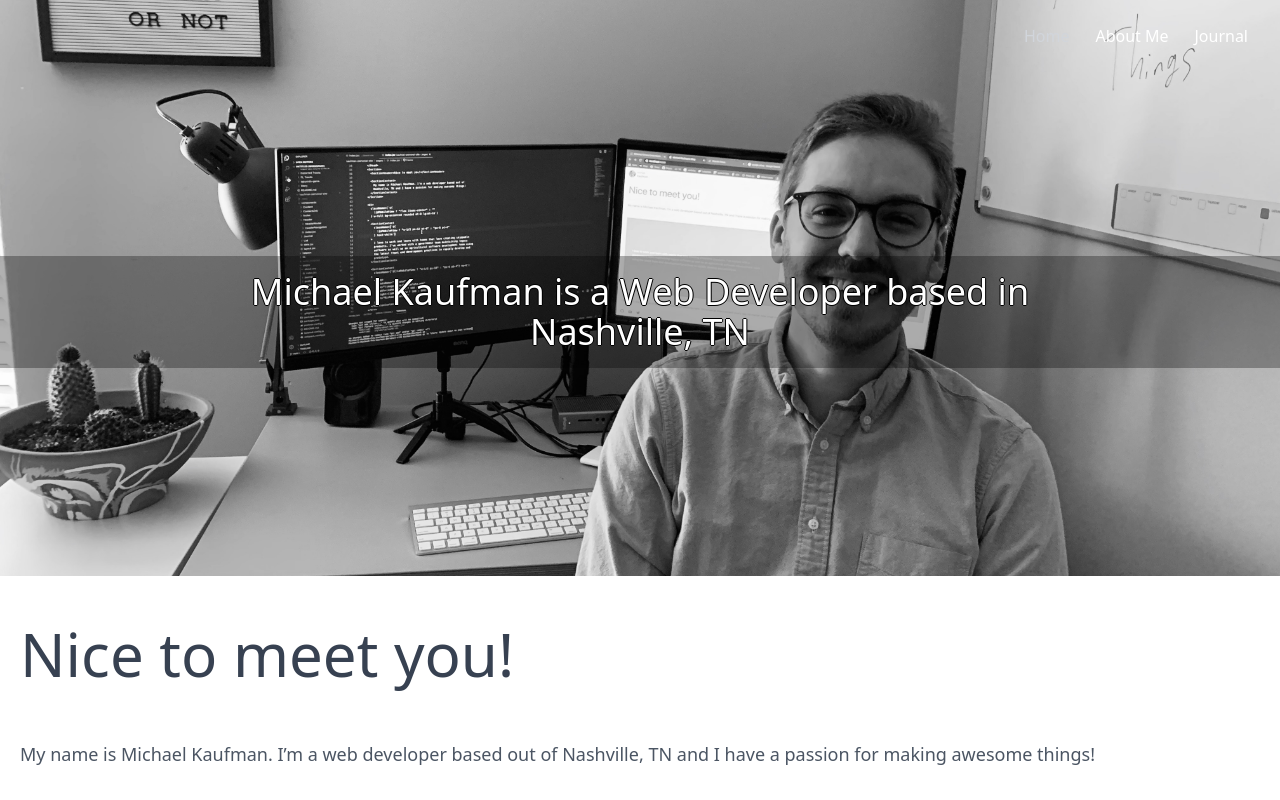
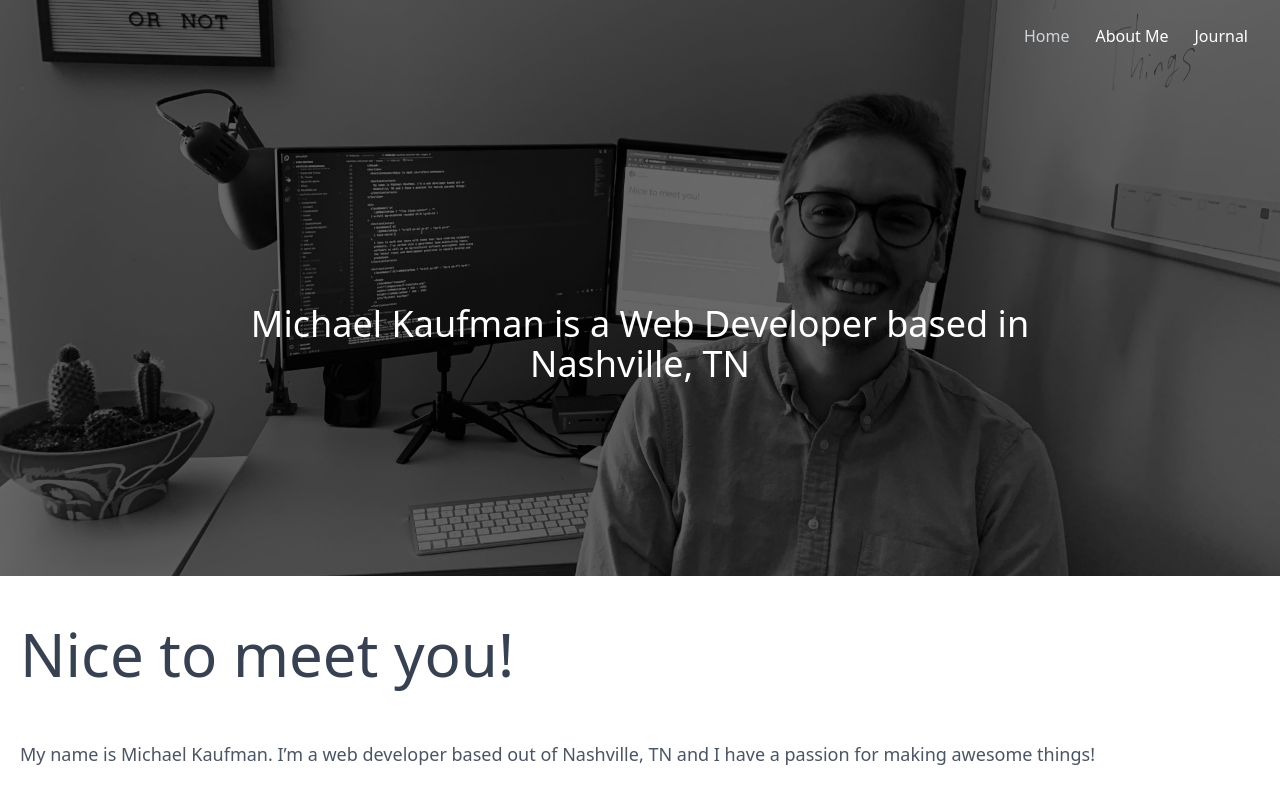
Before and after one commit to KaufmanDeveloper/kaufman-personal-site, a Next.js app: page / in a window 1280 px wide. Shown: the top 800 px of the page. Built offline with nearby package versions, Linux system fonts and the light colour scheme.

Commit message:
style: Banner image styling I actually like

```diff
--- a/components/layout.jsx
+++ b/components/layout.jsx
@@ -35,15 +35,18 @@ function Layout({ router, children }) {
             <Header isHomeVersion />
 
             <div
-              className={`absolute text-white z-50 py-4 top-32 md:top-64 text-center left-0 right-0 leading-10 ${layoutStyles.layout} bg-black bg-opacity-30 flex justify-center`}
+              className={`absolute z-50 py-4 top-32 md:top-72 text-center left-0 right-0 leading-10 ${layoutStyles.layout} flex justify-center`}
             >
-              <div className="text-xl md:text-4xl mx-10 w-10/12 md:w-8/12 text-center">
+              <div
+                className={`text-xl text-white md:text-4xl mx-10 w-10/12 md:w-8/12 text-center ${layoutStyles.text}`}
+                aria-multiline="true"
+              >
                 Michael Kaufman is a Web Developer based in Nashville, TN
               </div>
             </div>
 
             <Image
-              className=""
+              className={layoutStyles.image}
               src="/images/at-desk.jpeg"
               alt="Michael Kaufman"
               layout="fill"
--- a/components/layout.module.css
+++ b/components/layout.module.css
@@ -1,4 +1,3 @@
-.layout {
-  color: #fff;
-  text-shadow: 1px 0 0 #000, 0 -1px 0 #000, 0 1px 0 #000, -1px 0 0 #000;
+.image {
+  filter: brightness(42%);
 }
```
